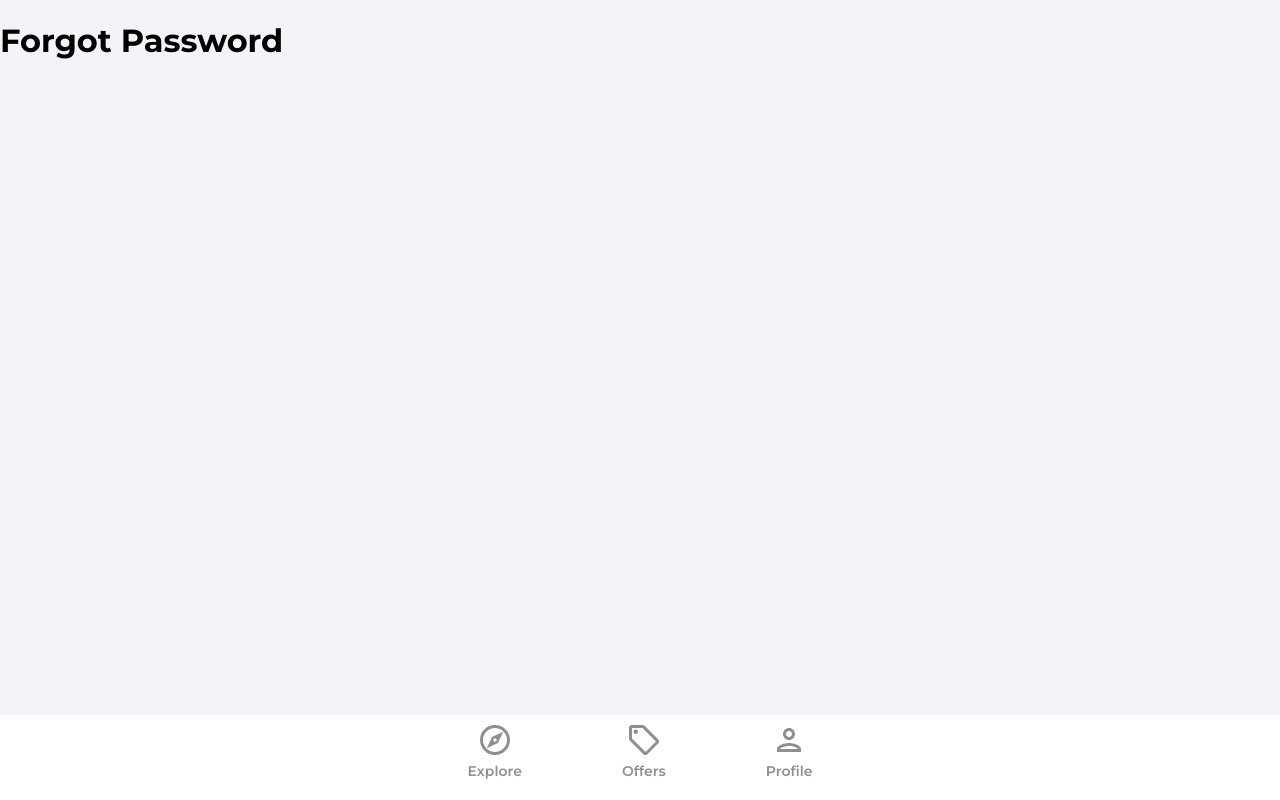
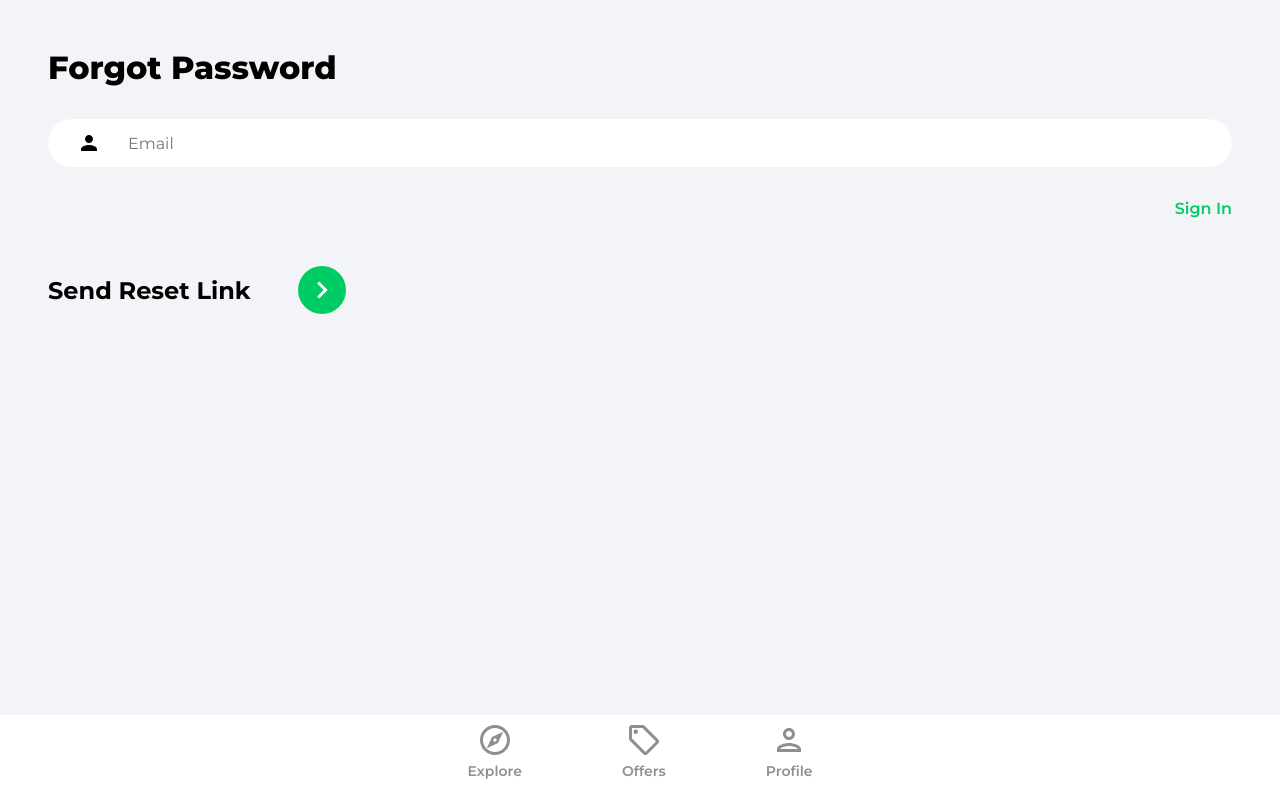
Before and after one commit to Marshneil13/Air-BnB, a React (Create React App) app: page /forgot-password in a window 1280 px wide. Built offline with nearby package versions, Linux system fonts and the light colour scheme.

Commit message:
forgot password setup

```diff
--- a/src/hooks/useAuthStatus.js
+++ b/src/hooks/useAuthStatus.js
@@ -5,6 +5,7 @@
 export const useAuthStatus = () => {
     const [loggedIn, setLoggedIn] = useState(false)
     const [checkingStatus, setCheckingStatus] = useState(true)
+    //Memory leak fixed
     const isMounted = useRef(true)//useRef returns an object
 
     useEffect(()=>{
--- a/src/pages/ForgotPassword.jsx
+++ b/src/pages/ForgotPassword.jsx
@@ -1,7 +1,48 @@
+import {useState} from 'react'
+import {Link} from 'react-router-dom'
+import {getAuth, sendPasswordResetEmail} from 'firebase/auth'
+import { toast } from 'react-toastify'
+import {ReactComponent as ArrowRightIcon} from '../assets/svg/keyboardArrowRightIcon.svg'
+
 function ForgotPassword() {
+
+  const [email, setEmail] = useState('')
+
+  const onChange = e => {
+    setEmail(e.target.value)
+  }
+
+  const onSubmit = async (e) => {
+    e.preventDefault()
+    try {
+      const auth = getAuth()
+      await sendPasswordResetEmail(auth, email)
+      toast.success('Email was sent')
+    } catch (error) {
+      toast.error('Could not send reset email')
+    }
+  }
+
   return (
-    <div>
-        <h1>Forgot Password</h1>
+    <div className='pageContainer'>
+        <header>
+          <p className="pageHeader">Forgot Password</p>
+        </header>
+        <main>
+          <form onSubmit={onSubmit}>
+            <input type="email" className="emailInput"
+            placeholder='Email' id='email' value={email} onChange={onChange}
+            />
+            <Link className='forgotPasswordLink' to='/sign-in'>Sign In</Link>
+
+            <div className="signInBar">
+              <div className="signInText">Send Reset Link</div>
+              <button className="signInButton">
+                <ArrowRightIcon fill='#ffffff' width='34px' height='34px'/>
+              </button>
+            </div>
+          </form>
+        </main>
     </div>
   )
 }
```
